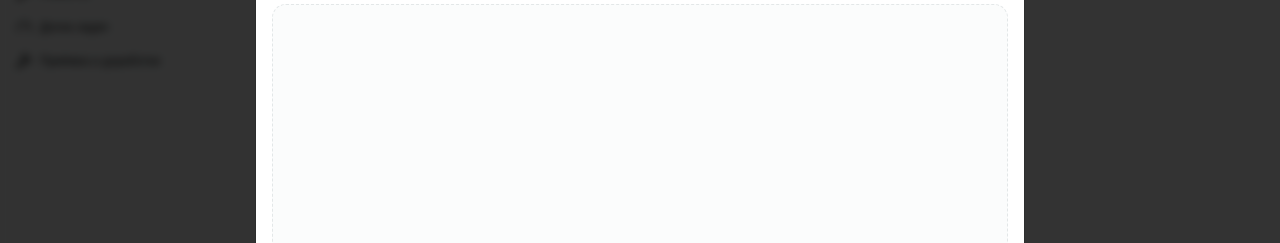
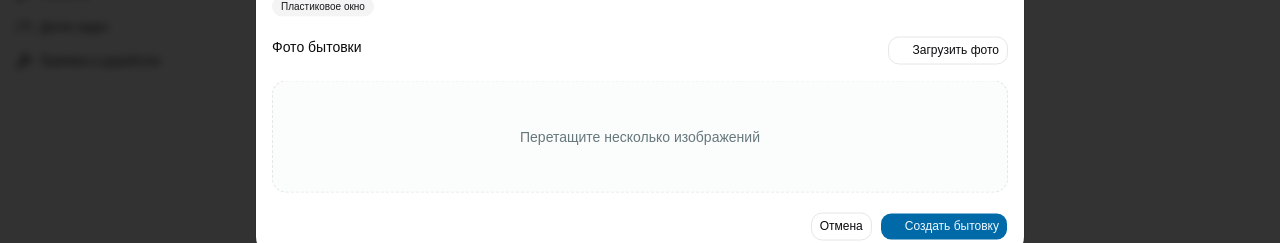
Before and after one commit to Buhanzaz/rwms, a React (Vite) app in the folder panel/: page /warehouse in a window 1280 px wide. Both pictures are taken after typing "Sample" into the empty fields and a click on the button "Добавить новую бытовку". Shown: the part 451-694 px from the top of the page. Built offline with nearby package versions, Linux system fonts and the light colour scheme; some icons are missing.

Commit message:
equalize photo upload button

```diff
--- a/panel/src/features/rental-items/rental-item-create-dialog.tsx
+++ b/panel/src/features/rental-items/rental-item-create-dialog.tsx
@@ -112,6 +112,8 @@ const LINOLEUM_OPTIONS: DropdownOption<LinoleumValue>[] = [
     label: "Есть",
   },
 ]
+
+const formSectionActionButtonClassName = "w-full justify-center sm:w-auto"
 
 function createEmptyForm(): RentalItemCreateFormState {
   return {
@@ -745,6 +747,7 @@ export function RentalItemCreateDialog({
                 <Button
                   type="button"
                   variant="outline"
+                  className={formSectionActionButtonClassName}
                   onClick={() => setCharacteristicsOpen(true)}
                 >
                   <HugeiconsIcon icon={Add01Icon} data-icon="inline-start" />
@@ -771,6 +774,7 @@ export function RentalItemCreateDialog({
                 <Button
                   type="button"
                   variant="outline"
+                  className={formSectionActionButtonClassName}
                   disabled={processingPhotos}
                   onClick={() => fileInputRef.current?.click()}
                 >
@@ -795,7 +799,7 @@ export function RentalItemCreateDialog({
                 type="button"
                 disabled={processingPhotos}
                 className={cn(
-                  "hidden aspect-[4/3] min-h-28 w-full items-center justify-center rounded-lg border border-dashed bg-muted/30 px-4 text-center text-sm font-medium text-muted-foreground transition xl:flex",
+                  "hidden h-28 w-full items-center justify-center rounded-lg border border-dashed bg-muted/30 px-4 text-center text-sm font-medium text-muted-foreground transition xl:flex",
                   "hover:bg-muted/50 focus-visible:border-ring focus-visible:ring-2 focus-visible:ring-ring/30 focus-visible:outline-none disabled:pointer-events-none disabled:opacity-60",
                   photoDropActive && "border-primary bg-primary/5 text-primary"
                 )}
```
